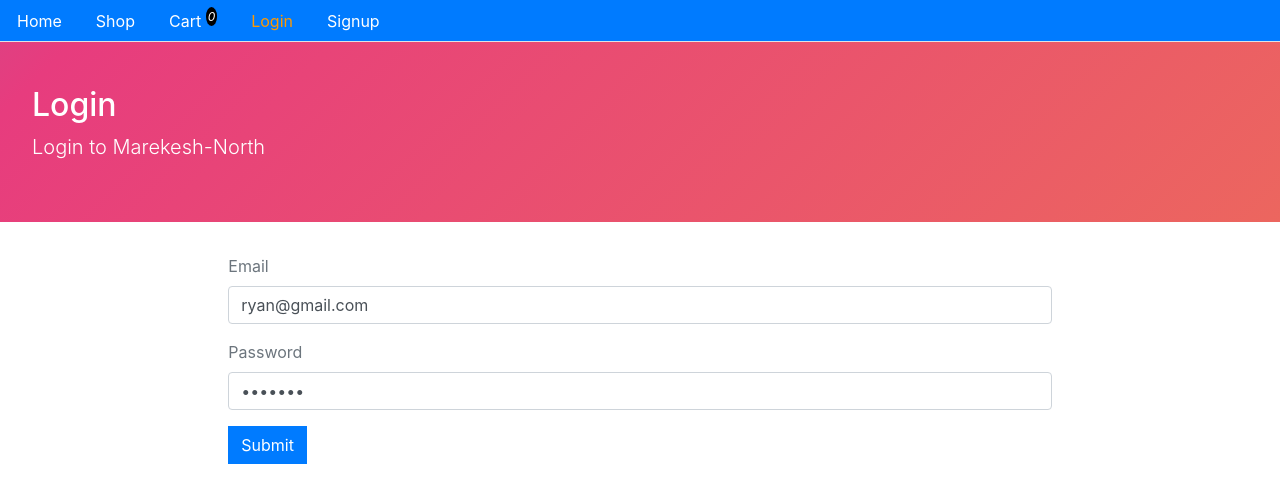
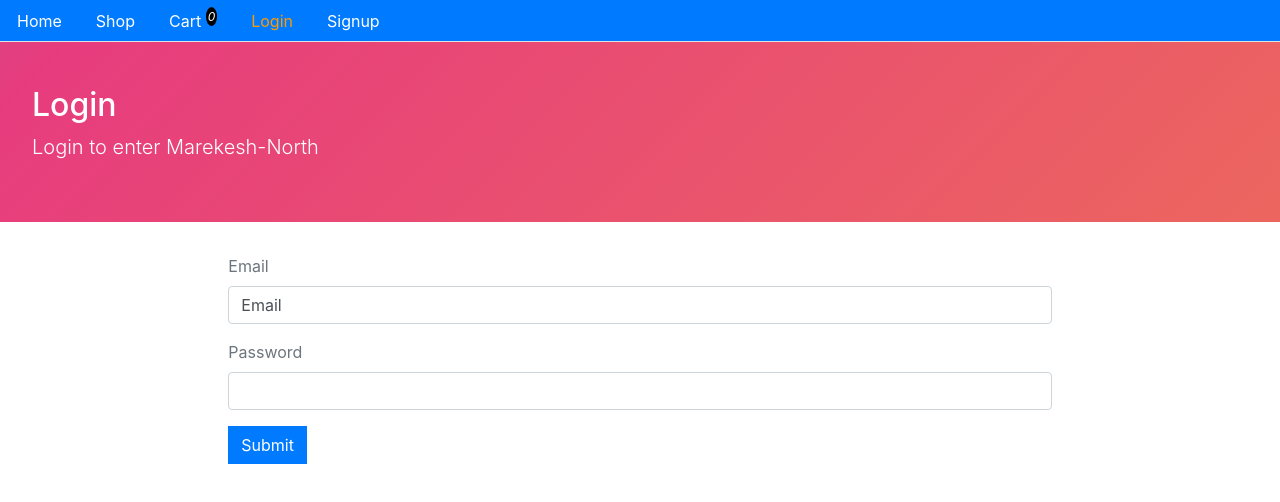
Before and after one commit to thumbolinat/ecomm, a React (Create React App) app in the folder client/: page /login in a window 1280 px wide. Shown: the top 502 px of the page. Built offline with nearby package versions, Linux system fonts and the light colour scheme; no server answers.

Commit message:
edited homepage and login page for functionality

```diff
--- a/client/src/components/home/Home.js
+++ b/client/src/components/home/Home.js
@@ -8,7 +8,7 @@ const Home = () => {
 
     return (
         <Layout
-            title="Home"
+            title="Marakesh-North"
             description="Welcome to Marakesh-North"
             className="container-fluid"
         >
--- a/client/src/components/user/Login.js
+++ b/client/src/components/user/Login.js
@@ -5,8 +5,8 @@ import { login, authenticate, isAuthenticated } from "../auth";
 
 const Login = () => {
     const [values, setValues] = useState({
-        email: "ryan@gmail.com",
-        password: "rrrrrr9",
+        email: "Email",
+        password: "",
         error: "",
         loading: false,
         redirectToReferrer: false
@@ -95,7 +95,7 @@ const Login = () => {
     return (
         <Layout
             title="Login"
-            description="Login to Marekesh-North"
+            description="Login to enter Marekesh-North"
             className="container col-md-8 offset-md-2"
         >
             {showLoading()}
```
